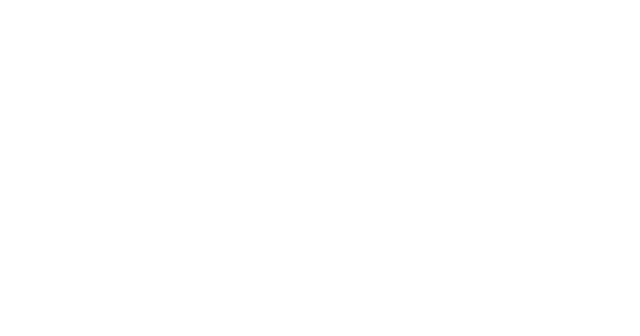
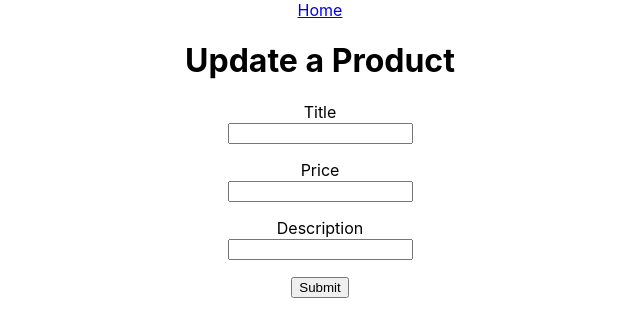
Before and after one commit to RiyadBustami/REACT, a React (Create React App) app in the folder INTRO/ProductManager/client/: page /1/edit in a window 1280 px wide. Before the commit this address had no page. Shown: the top 336 px of the page, without its empty margins (320-960 px from the left). Built offline with nearby package versions, Linux system fonts and the light colour scheme; no server answers.

Commit message:
Update Ready Product Manager III

```diff
--- a/INTRO/ProductManager/client/src/App.js
+++ b/INTRO/ProductManager/client/src/App.js
@@ -1,7 +1,8 @@
 import './App.css';
 import Main from './views/Main';
 import { Route, Routes } from 'react-router-dom'
-import ProductDetails from './components/ProductDetails';
+import ProductDetails from './views/ProductDetails';
+import Update from './views/Update';
 
 function App() {
   return (
@@ -9,6 +10,7 @@
       <Routes>
         <Route path='/' element={<Main/>}/>
         <Route path='/:id' element={<ProductDetails/>}/>
+        <Route element={<Update/>} path="/:id/edit"/>
       </Routes>
     </div>
   );
--- a/INTRO/ProductManager/client/src/components/ProductList.jsx
+++ b/INTRO/ProductManager/client/src/components/ProductList.jsx
@@ -4,7 +4,7 @@
 const ProductList = (props) => {
     return (
         <div>
-            {props.products.map((product, i) => <Link to={"/"+product._id}><p key={i}>{product.title}</p></Link>)}
+            {props.products.map((product, i) => <p key={i}><Link to={"/"+product._id}>{product.title}</Link></p>)}
         </div>
     )
 }
--- a/INTRO/ProductManager/client/src/components/ProductDetails.jsx
+++ b/INTRO/ProductManager/client/src/views/ProductDetails.jsx
@@ -8,12 +8,15 @@
     useEffect(() => {
         console.log(id);
         axios.get('http://localhost:8000/api/products/' + id)
-            .then(res => setProduct(res.data.product))
+            .then(res => setProduct(res.data))
             .catch(err => console.log(err))
     }, []);
     return (
         <div>
             <Link to={"/"}>Home</Link>
+            <Link to={"/" + product._id + "/edit"}>
+    Edit
+</Link>
             <p>Title: {product.title}</p>
             <p>Price: {product.price}</p>
             <p>Description: {product.description}</p>
--- /dev/null
+++ b/INTRO/ProductManager/client/src/views/Update.jsx
@@ -0,0 +1,64 @@
+import React from 'react'
+import { useEffect } from 'react';
+import { useState } from 'react';
+import { useParams, Link } from 'react-router-dom'
+import axios from 'axios';
+
+const Update = () => {
+    const { id } = useParams();
+    const [title, setTitle] = useState('');
+    const [price, setPrice] = useState('');
+    const [description, setDescription] = useState('');
+    useEffect(() => {
+        axios.get('http://localhost:8000/api/products/' + id)
+            .then(res => {
+                setTitle(res.data.title);
+                setPrice(res.data.price);
+                setDescription(res.data.description);
+            })
+    }, [])
+
+    const updateProduct = e => {
+        e.preventDefault();
+        axios.put('http://localhost:8000/api/products/'+id, {
+            title,
+            price,
+            description,
+        })
+            .then(res => console.log(res))
+            .catch(err=>console.log(err));
+    }
+
+    return (
+        <div>
+            <Link to={"/"}>Home</Link>
+            <h1>Update a Product</h1>
+            <form onSubmit={updateProduct}>
+                <p>
+                    <label>Title</label><br />
+                    <input type="text"
+                    name="title"
+                    value={title}
+                    onChange={(e) => { setTitle(e.target.value) }} />
+                </p>
+                <p>
+                    <label>Price</label><br />
+                    <input type="text"
+                    name="price"
+                    value={price}
+                    onChange={(e) => { setPrice(e.target.value) }} />
+                </p>
+                <p>
+                    <label>Description</label><br />
+                    <input type="text"
+                    name="description"
+                    value={description}
+                    onChange={(e) => { setDescription(e.target.value) }} />
+                </p>
+                <input type="submit" />
+            </form>
+        </div>
+    )
+}
+
+export default Update
```
Also changed, not shown: 2 other files (tests, documents, lock files or other folders).
